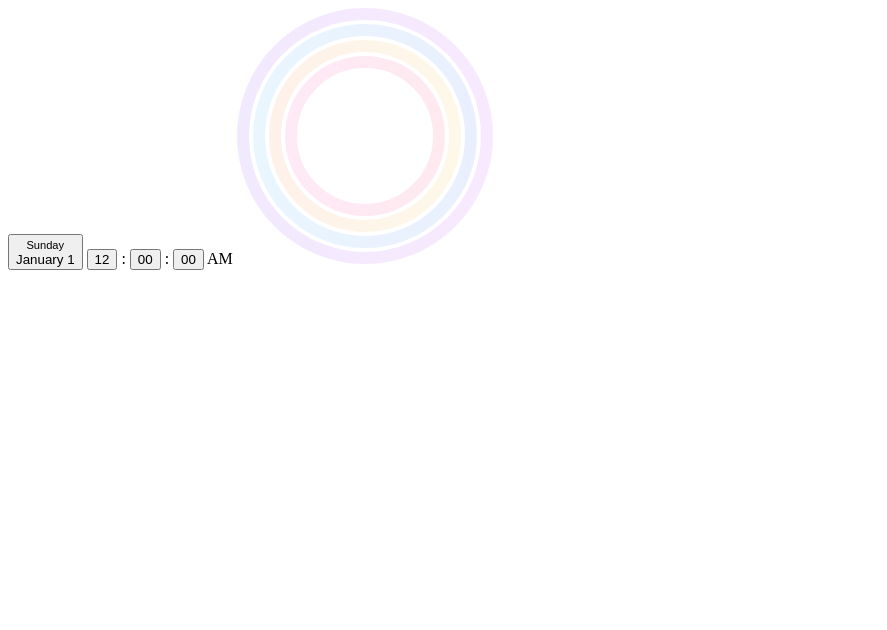
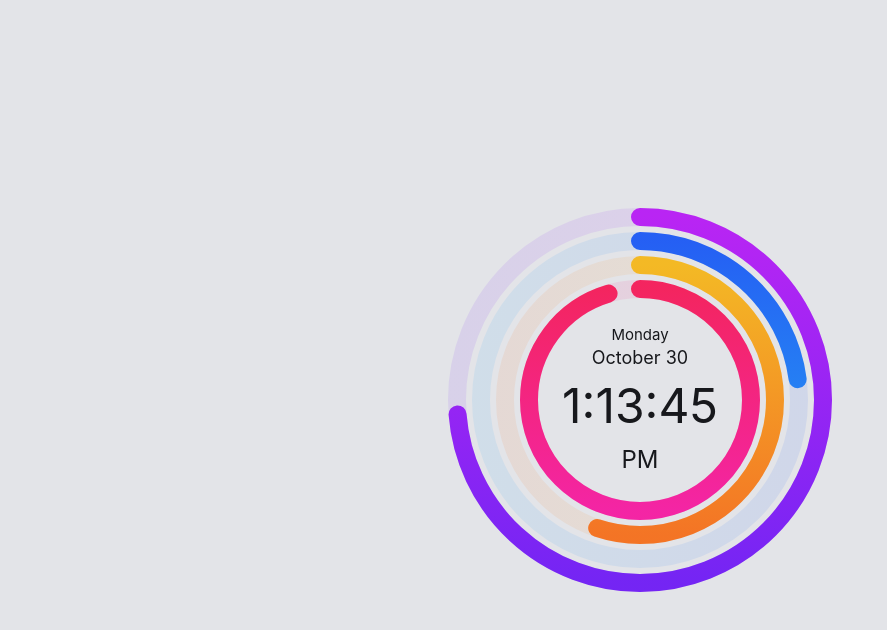
Before and after one commit to brianmaina2/progress-clocks, a plain HTML site: page index.html in a window 1280 px wide. Shown: the whole page, without its empty margins (0-887 px from the left). Drawn offline with Linux system fonts and the light colour scheme.

Commit message:
added an event listener to the DOMContentLoaded

```diff
--- a/index.html
+++ b/index.html
@@ -4,6 +4,7 @@
     <meta charset="UTF-8">
     <meta name="viewport" content="width=device-width, initial-scale=1.0">
     <title>progress-clock</title>
+    <link rel="stylesheet" type="text/css" href="style.css">
     <div id="clock" class="progress-clock">
         <button class="time-date" data-group="d" type="button">
           <small data-unit="w">Sunday</small><br>
@@ -60,5 +61,6 @@
 </head>
 <body>
 
+    <script src="/index.js"></script>
 </body>
 </html>
--- a/index.js
+++ b/index.js
@@ -0,0 +1,164 @@
+window.addEventListener("DOMContentLoaded",() => {
+    const clock = new ProgressClock("#clock");
+  });
+
+  class ProgressClock {
+    constructor(qs) {
+      this.el = document.querySelector(qs);
+      this.time = 0;
+      this.updateTimeout = null;
+      this.ringTimeouts = [];
+      this.update();
+    }
+    getDayOfWeek(day) {
+      switch (day) {
+        case 1:
+          return "Monday";
+        case 2:
+          return "Tuesday";
+        case 3:
+          return "Wednesday";
+        case 4:
+          return "Thursday";
+        case 5:
+          return "Friday";
+        case 6:
+          return "Saturday";
+        default:
+          return "Sunday";
+      }
+    }
+    getMonthInfo(mo,yr) {
+      switch (mo) {
+        case 1:
+          return { name: "February", days: yr % 4 === 0 ? 29 : 28 };
+        case 2:
+          return { name: "March", days: 31 };
+        case 3:
+          return { name: "April", days: 30 };
+        case 4:
+          return { name: "May", days: 31 };
+        case 5:
+          return { name: "June", days: 30 };
+        case 6:
+          return { name: "July", days: 31 };
+        case 7:
+          return { name: "August", days: 31 };
+        case 8:
+          return { name: "September", days: 30 };
+        case 9:
+          return { name: "October", days: 31 };
+        case 10:
+          return { name: "November", days: 30 };
+        case 11:
+          return { name: "December", days: 31 };
+        default:
+          return { name: "January", days: 31 };
+      }
+    }
+    update() {
+      this.time = new Date();
+
+      if (this.el) {
+        // date and time
+        const dayOfWeek = this.time.getDay();
+        const year = this.time.getFullYear();
+        const month = this.time.getMonth();
+        const day = this.time.getDate();
+        const hr = this.time.getHours();
+        const min = this.time.getMinutes();
+        const sec = this.time.getSeconds();
+        const dayOfWeekName = this.getDayOfWeek(dayOfWeek);
+        const monthInfo = this.getMonthInfo(month,year);
+        const m_progress = sec / 60;
+        const h_progress = (min + m_progress) / 60;
+        const d_progress = (hr + h_progress) / 24;
+        const mo_progress = ((day - 1) + d_progress) / monthInfo.days;
+        const units = [
+          {
+            label: "w",
+            value: dayOfWeekName
+          },
+          {
+            label: "mo",
+            value: monthInfo.name,
+            progress: mo_progress
+          },
+          {
+            label: "d",
+            value: day,
+            progress: d_progress
+          },
+          {
+            label: "h",
+            value: hr > 12 ? hr - 12 : hr,
+            progress: h_progress
+          },
+          {
+            label: "m",
+            value: min < 10 ? "0" + min : min,
+            progress: m_progress
+          },
+          {
+            label: "s",
+            value: sec < 10 ? "0" + sec : sec
+          },
+          {
+            label: "ap",
+            value: hr > 11 ? "PM" : "AM"
+          }
+        ];
+
+        // flush out the timeouts
+        this.ringTimeouts.forEach(t => {
+          clearTimeout(t);
+        });
+        this.ringTimeouts = [];
+
+        // update the display
+        units.forEach(u => {
+          // rings
+          const ring = this.el.querySelector(`[data-ring="${u.label}"]`);
+
+          if (ring) {
+            const strokeDashArray = ring.getAttribute("stroke-dasharray");
+            const fill360 = "progress-clock__ring-fill--360";
+
+            if (strokeDashArray) {
+              // calculate the stroke
+              const circumference = +strokeDashArray.split(" ")[0];
+              const strokeDashOffsetPct = 1 - u.progress;
+
+              ring.setAttribute(
+                "stroke-dashoffset",
+                strokeDashOffsetPct * circumference
+              );
+
+              // add the fade-out transition, then remove it
+              if (strokeDashOffsetPct === 1) {
+                ring.classList.add(fill360);
+
+                this.ringTimeouts.push(
+                  setTimeout(() => {
+                    ring.classList.remove(fill360);
+                  }, 600)
+                );
+              }
+            }
+          }
+
+          // digits
+          const unit = this.el.querySelector(`[data-unit="${u.label}"]`);
+
+          if (unit)
+            unit.innerText = u.value;
+        });
+      }
+
+      clearTimeout(this.updateTimeout);
+      this.updateTimeout = setTimeout(this.update.bind(this),1e3);
+    }
+  }
+
+
+  Resources
--- /dev/null
+++ b/style.css
@@ -0,0 +1,137 @@
+/* TikTok @Code The World */
+
+:root {
+    --hue: 223;
+    --bg: hsl(var(--hue), 10%, 90%);
+    --fg: hsl(var(--hue), 10%, 10%);
+    font-size: calc(16px + (24 - 16) * (100vw - 320px) / (1280 - 320));
+  }
+
+  * {
+    border: 0;
+    box-sizing: border-box;
+    margin: 0;
+    padding: 0;
+  }
+        body {
+    background-color: hsl(223, 10%, 90%);
+    height: 100vh;
+    display: grid;
+    place-items: center;
+  }
+
+  body,
+  button {
+    color: var(--fg);
+    font: 1em/1.5 BlinkMacSystemFont, sans-serif;
+  }
+
+  .progress-clock {
+    display: grid;
+    justify-content: center;
+    align-content: center;
+    position: relative;
+    text-align: center;
+    width: 16em;
+    height: 16em;
+  }
+
+  .time-date,
+  .time-digit,
+  .time-colon,
+  .time-ampm {
+    transition: color 0.2s linear;
+    user-select: none;
+  }
+
+  .time-date,
+  .time-digit {
+    background: transparent;
+  }
+
+  .time-date,
+  .time-ampm {
+    grid-column: 1 / 6;
+  }
+
+  .time-date {
+    font-size: 0.75em;
+    line-height: 1.33;
+  }
+
+  .time-digit,
+  .time-colon {
+    font-size: 2em;
+    font-weight: 400;
+    grid-row: 2;
+  }
+
+  .time-colon {
+    line-height: 1.275;
+  }
+
+  .time-ampm {
+    cursor: default;
+    grid-row: 3;
+  }
+
+  .rings {
+    display: block;
+    position: absolute;
+    top: 0;
+    left: 0;
+    width: 100%;
+    height: 100%;
+    z-index: -1;
+  }
+
+  .ring {
+    opacity: 0.1;
+  }
+
+  .ring-fill {
+    transition:
+      opacity 0s 0.3s linear,
+      stroke-dashoffset 0.3s ease-in-out;
+  }
+
+  .ring-fill--360 {
+    opacity: 0;
+    stroke-dashoffset: 0;
+    transition-duration: 0.3s;
+  }
+
+  [data-group]:focus {
+    outline: transparent;
+  }
+
+  [data-units] {
+    transition: opacity 0.2s linear;
+  }
+
+  [data-group="d"]:hover {
+    color: hsl(333, 90%, 55%);
+  }
+
+  [data-group="h"]:hover {
+    color: hsl(33, 90%, 55%);
+  }
+
+  [data-group="m"]:hover {
+    color: hsl(213, 90%, 55%);
+  }
+
+  [data-group="s"]:hover {
+    color: hsl(273, 90%, 55%);
+  }
+
+  [data-group]:hover~.rings [data-units] {
+    opacity: 0.2;
+  }
+
+  [data-group="d"]:hover~.rings [data-units="d"],
+  [data-group="h"]:hover~.rings [data-units="h"],
+  [data-group="m"]:hover~.rings [data-units="m"],
+  [data-group="s"]:hover~.rings [data-units="s"] {
+    opacity: 1;
+  }
```
Also changed, not shown: index.css (deleted).
